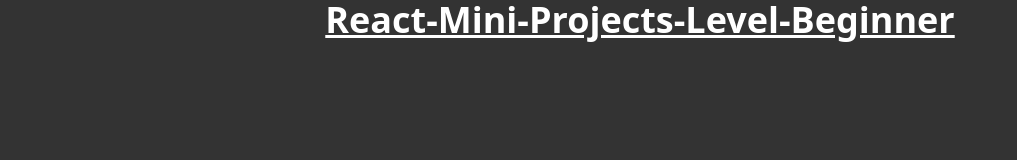
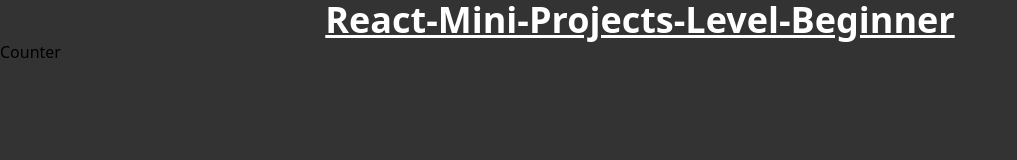
Before and after one commit to nikhildev-webapp/ReactMiniProjects_beginner, a React (Vite) app: page / in a window 1280 px wide. Shown: the top 160 px of the page, without its empty margins (0-1017 px from the left). Built offline with nearby package versions, Linux system fonts and the light colour scheme.

Commit message:
Creating a new repostry to create react mini projects and practice react.js. Happy Coding to me

```diff
--- a/src/App.jsx
+++ b/src/App.jsx
@@ -1,4 +1,5 @@
 import './App.css'
+import Counter from './components/Counter'
 
 function App() {
 
@@ -6,6 +7,7 @@
   return (
     <>
       <h1 className='text-4xl font-bold text-center text-white underline'>React-Mini-Projects-Level-Beginner</h1>
+      <Counter/>
     </>
   )
 }
--- /dev/null
+++ b/src/components/Counter.jsx
@@ -0,0 +1,9 @@
+import React from 'react'
+
+const Counter = () => {
+  return (
+    <div>Counter</div>
+  )
+}
+
+export default Counter
```
